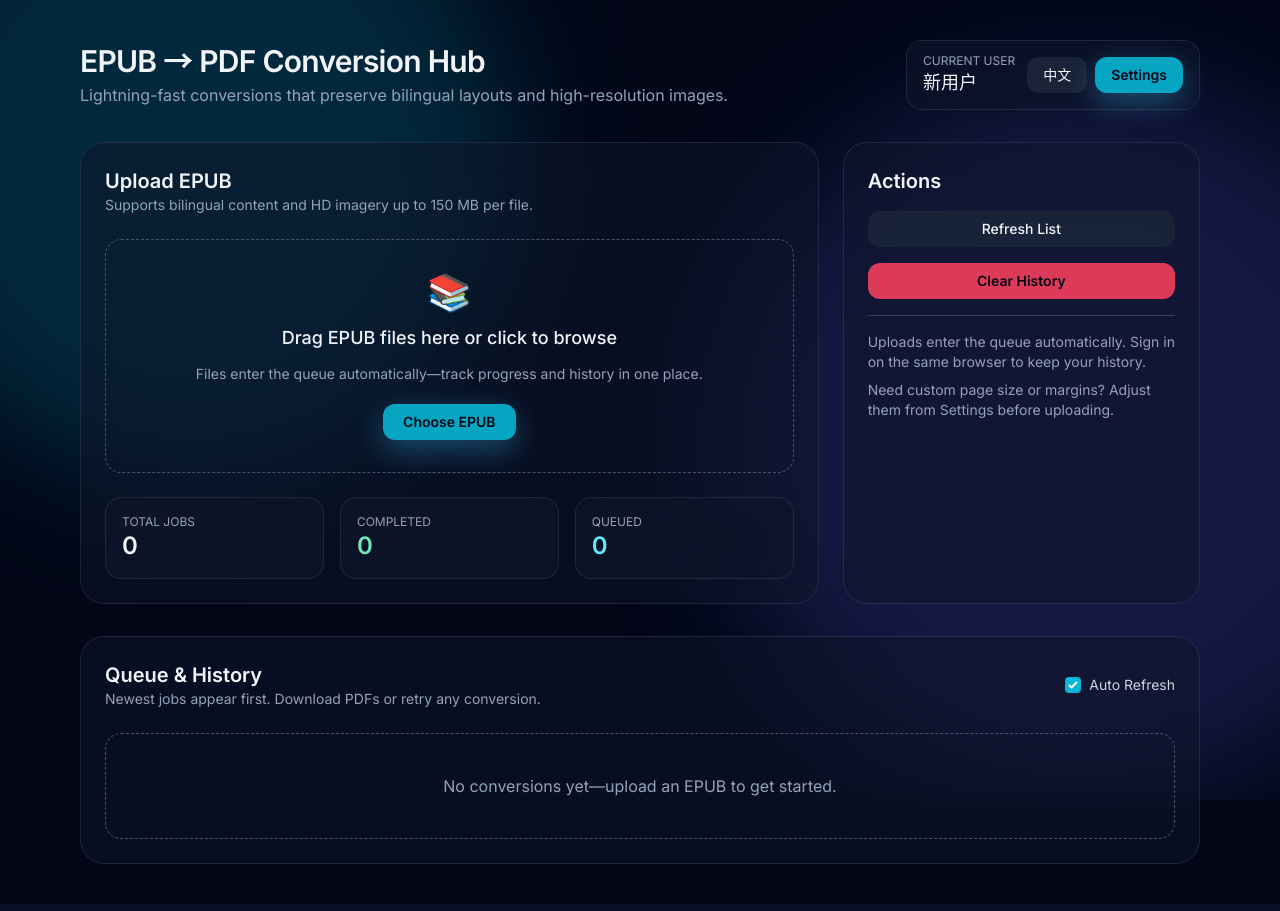
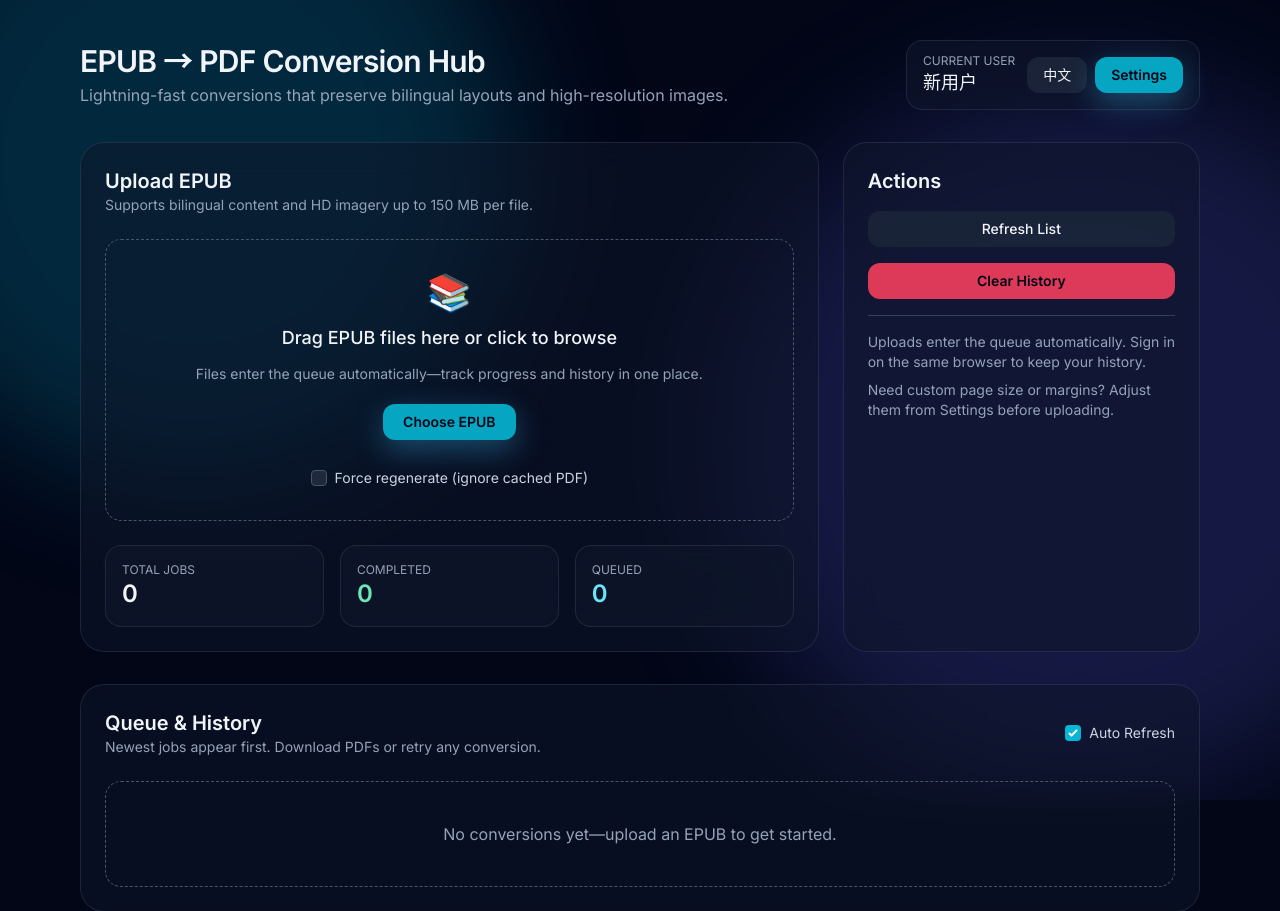
Before and after one commit to vecyang1/epub-pdf-converter, a Flask app: page / in a window 1280 px wide. Shown: the top 911 px of the page. Run offline with Flask 3, Linux system fonts and the light colour scheme; data comes from the database, SQL or seed files in the repository; data that the repository does not hold is empty; some libraries are stand-ins or nearby versions.

Commit message:
Cache conversions and preserve output filenames

```diff
--- a/app.py
+++ b/app.py
@@ -2,6 +2,7 @@ import json
 import os
 import platform
 import queue
+import re
 import shutil
 import subprocess
 import tempfile
@@ -35,6 +36,8 @@ from playwright.sync_api import sync_playwright
 BASE_DIR = Path(__file__).resolve().parent
 STORAGE_DIR = BASE_DIR / "storage"
 STORAGE_DIR.mkdir(exist_ok=True)
+OUTPUT_DIR = BASE_DIR / "output"
+OUTPUT_DIR.mkdir(exist_ok=True)
 
 warnings.filterwarnings("ignore", category=XMLParsedAsHTMLWarning)
 
@@ -98,9 +101,8 @@ class Job(db.Model):
 
     @property
     def pdf_path(self) -> Path:
-        if not self.pdf_filename:
-            return self.job_dir / "output.pdf"
-        return self.job_dir / self.pdf_filename
+        filename = self.pdf_filename or f"{self.id}.pdf"
+        return OUTPUT_DIR / filename
 
     def settings(self) -> Dict[str, Any]:
         if not self.settings_json:
@@ -180,13 +182,27 @@ def api_create_job():
     if not file:
         return jsonify({"error": "Missing file upload"}), 400
 
+    settings = parse_settings(request.form)
+    force = parse_force(request.form)
+    original_name = file.filename or "upload.epub"
+
+    existing = (
+        Job.query.filter_by(user_id=user.id, original_filename=original_name, status=JobStatus.COMPLETED)
+        .order_by(desc(Job.completed_at))
+        .first()
+    )
+
+    if existing and existing.pdf_path.exists() and existing.settings() == settings and not force:
+        return jsonify({"job": serialize_job(existing), "skipped": True}), 200
+
     job = Job(
         id=str(uuid.uuid4()),
         user_id=user.id,
-        original_filename=file.filename or "upload.epub",
+        original_filename=original_name,
         stored_filename="source.epub",
         status=JobStatus.QUEUED,
-        settings_json=json.dumps(parse_settings(request.form)),
+        settings_json=json.dumps(settings),
+        pdf_filename=build_output_filename(original_name),
     )
     db.session.add(job)
 
@@ -310,6 +326,11 @@ def parse_settings(form_data) -> Dict[str, Any]:
         margin_value = 15.0
     settings["marginMm"] = margin_value
     return settings
+
+
+def parse_force(form_data) -> bool:
+    value = (form_data.get("force") or "").strip().lower()
+    return value in {"1", "true", "yes", "on"}
 
 
 def serialize_job(job: Job) -> Dict[str, Any]:
@@ -552,6 +573,14 @@ def repack_epub_directory(source_dir: Path, output_path: Path) -> None:
     shutil.move(temp_epub, output_path)
 
 
+def build_output_filename(original_name: str) -> str:
+    stem = Path(original_name).stem
+    sanitized = re.sub(r"[^A-Za-z0-9._-]+", "_", stem).strip("._- ")
+    if not sanitized:
+        sanitized = f"converted_{uuid.uuid4().hex[:8]}"
+    return f"{sanitized}.pdf"
+
+
 def reveal_in_explorer(target: Path) -> None:
     target = target.resolve()
     if not target.exists():
--- a/static/app.js
+++ b/static/app.js
@@ -58,6 +58,8 @@ const translations = {
     toastClearSuccess: 'History cleared',
     toastLanguageChanged: 'Language switched',
     confirmClear: 'This will remove all jobs. Continue?',
+    forceToggleLabel: 'Force regenerate (ignore cached PDF)',
+    toastDuplicateSkipped: 'Cached PDF reused',
   },
   zh: {
     headerTitle: 'EPUB → PDF 转换中心',
@@ -118,6 +120,8 @@ const translations = {
     toastClearSuccess: '已清空历史记录',
     toastLanguageChanged: '语言已切换',
     confirmClear: '将删除所有任务，确定继续？',
+    forceToggleLabel: '强制重新生成（忽略缓存）',
+    toastDuplicateSkipped: '已存在 PDF，跳过转换',
   },
 };
 
@@ -129,6 +133,7 @@ const state = {
     marginMm: Number(localStorage.getItem('epub:marginMm') || 15),
   },
   locale: localStorage.getItem('epub:locale') || 'en',
+  forceRegen: localStorage.getItem('epub:forceRegen') === '1',
   autoRefresh: true,
   refreshTimer: null,
   uploading: false,
@@ -137,6 +142,7 @@ const state = {
 const dropZone = document.getElementById('drop-zone');
 const fileInput = document.getElementById('file-input');
 const uploadButton = document.getElementById('upload-button');
+const forceToggle = document.getElementById('force-regenerate');
 const jobsList = document.getElementById('jobs-list');
 const jobsEmpty = document.getElementById('jobs-empty');
 const statTotal = document.getElementById('stat-total');
@@ -181,6 +187,9 @@ function applyTranslations() {
     if (text) el.textContent = text;
   });
   settingsNameInput.placeholder = t('settingsNamePlaceholder');
+  if (forceToggle) {
+    forceToggle.checked = state.forceRegen;
+  }
   localeToggle.textContent = state.locale === 'en' ? '中文' : 'English';
 }
 
@@ -323,18 +332,21 @@ function escapeHtml(str) {
 }
 
 async function handleUpload(files) {
+  if (state.uploading) return;
   if (!files || !files.length) return;
   const queue = Array.from(files);
 
   state.uploading = true;
   showToast(t('toastUploadPending'), 'info');
   const created = [];
+  let skipped = 0;
 
   for (const file of queue) {
     const formData = new FormData();
     formData.append('file', file);
     formData.append('pageSize', state.settings.pageSize);
     formData.append('margin', state.settings.marginMm);
+    formData.append('force', state.forceRegen ? '1' : '0');
 
     try {
       const res = await fetch('/api/jobs', { method: 'POST', body: formData, credentials: 'include' });
@@ -343,7 +355,16 @@ async function handleUpload(files) {
         throw new Error(message);
       }
       const data = await res.json();
-      created.push(data.job);
+      if (data.skipped) {
+        skipped += 1;
+        if (data.job) {
+          // ensure latest data reflected
+          state.jobs = state.jobs.filter((job) => job.id !== data.job.id);
+          state.jobs.unshift(data.job);
+        }
+      } else if (data.job) {
+        created.push(data.job);
+      }
     } catch (error) {
       const networkError = error?.message?.includes('Failed to fetch');
       showToast(`${t('toastUploadErrorPrefix')}：${networkError ? t('toastServerUnavailable') : error.message}`, 'error');
@@ -354,6 +375,9 @@ async function handleUpload(files) {
     created.forEach((job) => state.jobs.unshift(job));
     renderJobs();
     showToast(`${t('toastUploadSuccess')} ×${created.length}`, 'success');
+  }
+  if (skipped) {
+    showToast(`${t('toastDuplicateSkipped')} ×${skipped}`, 'info');
   }
 
   state.uploading = false;
@@ -500,6 +524,13 @@ autoRefreshToggle.addEventListener('change', (event) => {
   setupAutoRefresh();
 });
 
+if (forceToggle) {
+  forceToggle.addEventListener('change', (event) => {
+    state.forceRegen = event.target.checked;
+    localStorage.setItem('epub:forceRegen', state.forceRegen ? '1' : '0');
+  });
+}
+
 openSettingsBtn.addEventListener('click', showSettings);
 closeSettingsBtn.addEventListener('click', hideSettings);
 cancelSettingsBtn.addEventListener('click', hideSettings);
--- a/templates/index.html
+++ b/templates/index.html
@@ -51,6 +51,10 @@
             <p class="text-sm text-slate-400" data-i18n="dropSubtitle">Files enter the queue automatically—track progress and history in one place.</p>
             <input id="file-input" type="file" accept=".epub" class="hidden" multiple />
             <button id="upload-button" class="mt-2 inline-flex items-center gap-2 rounded-xl bg-cyan-500/90 text-slate-950 px-5 py-2 text-sm font-semibold hover:bg-cyan-400 button-ring transition" data-i18n="chooseFileButton">Choose EPUB</button>
+            <label class="mt-4 flex items-center justify-center gap-2 text-sm text-slate-300">
+              <input type="checkbox" id="force-regenerate" class="rounded border-slate-600 bg-slate-800 text-cyan-500 focus:ring-cyan-500" />
+              <span data-i18n="forceToggleLabel">Force regenerate (ignore cached PDF)</span>
+            </label>
           </div>
         </div>
         <div class="grid grid-cols-1 md:grid-cols-3 gap-4">
```
Also changed, not shown: tests/test_app.py (+52 -1 lines), README.md.
